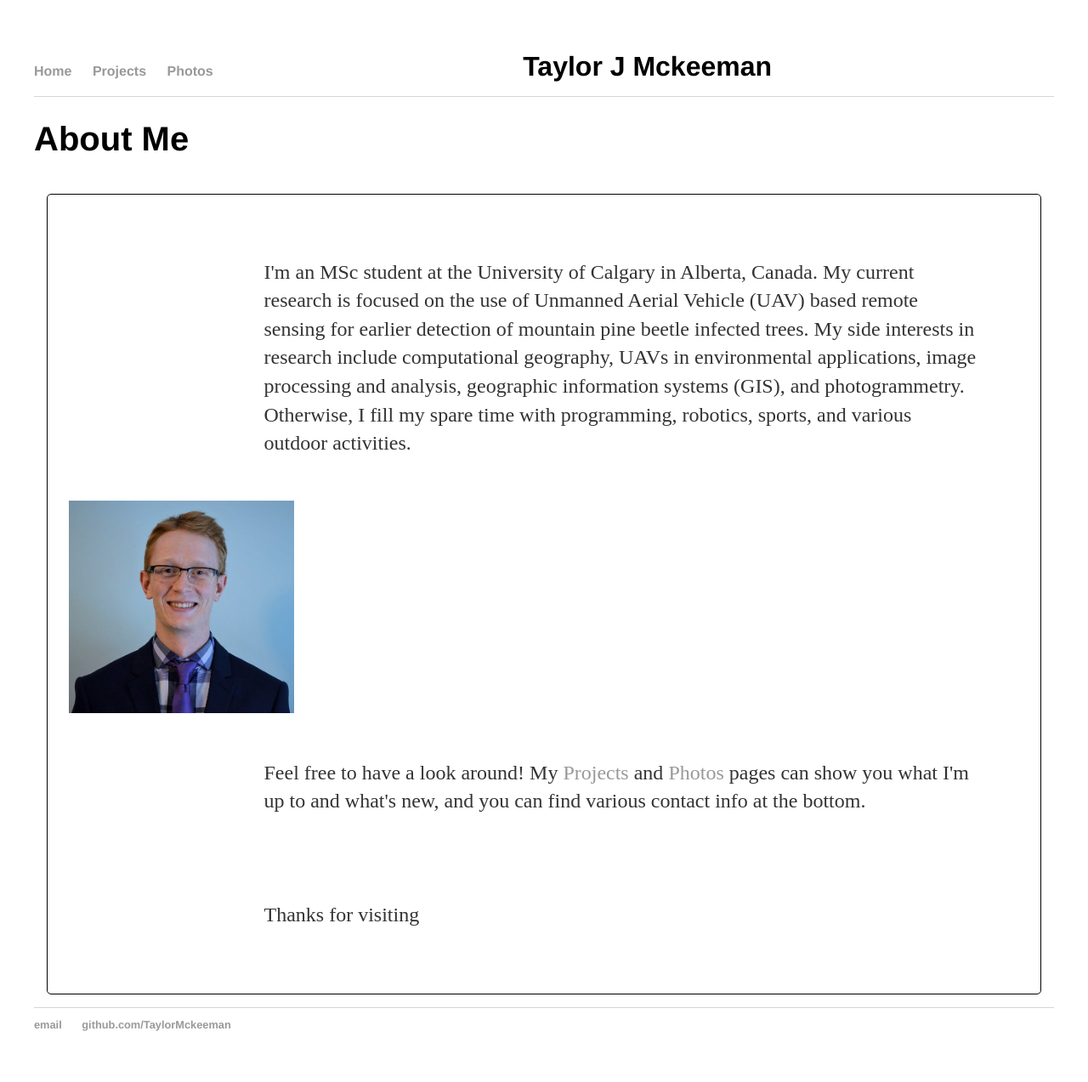
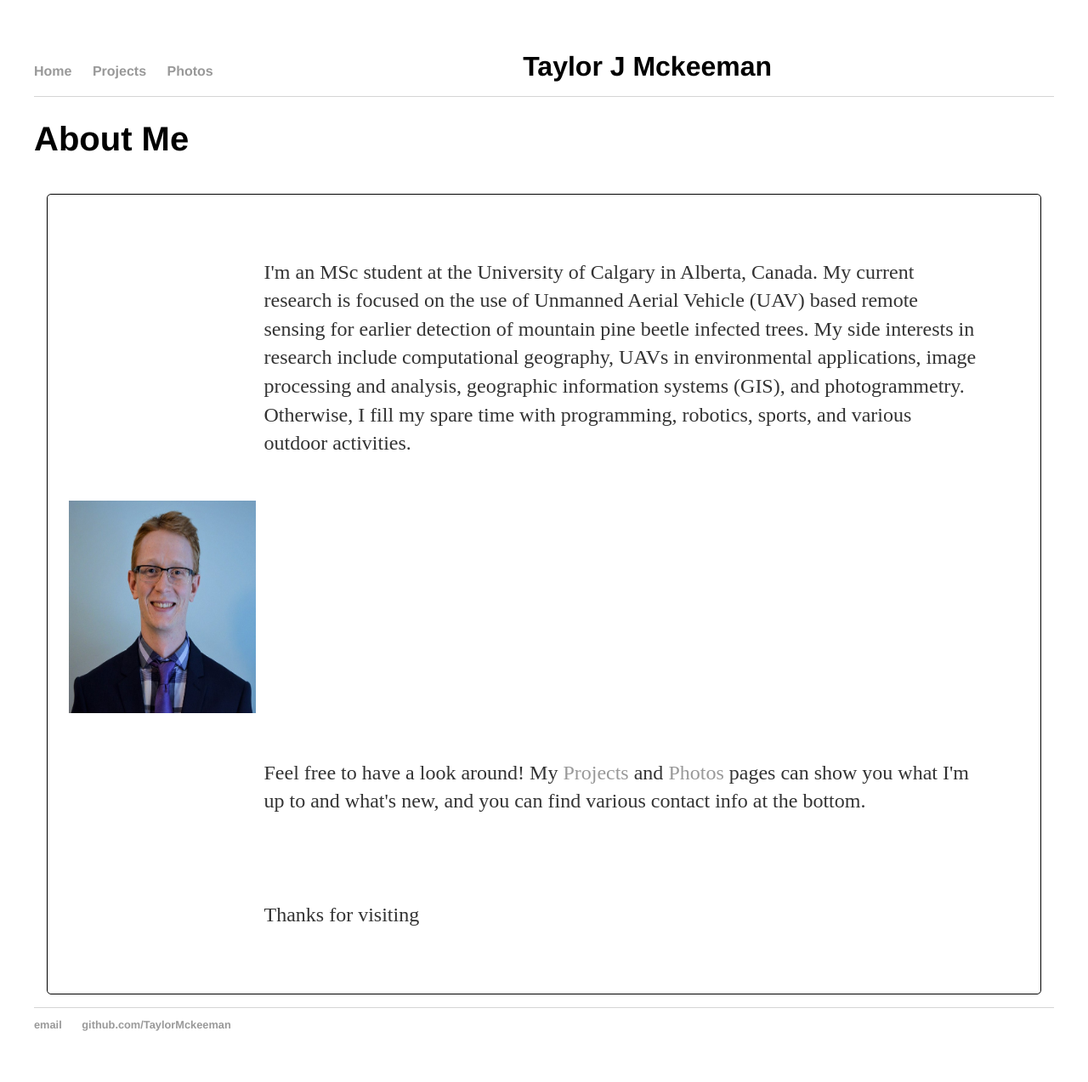
Before and after one commit to TaylorMckeeman/TaylorMckeeman.github.io, a Jekyll site: the page built from index.html, in a window 1280 px wide. Shown: the whole page at 85% size. Built offline with Jekyll 4.4.1, drawn with Linux system fonts in a browser that asks for light colours.

Commit message:
Update index.html

```diff
--- a/index.html
+++ b/index.html
@@ -8,7 +8,7 @@ title: Taylor Mckeeman
 		Aerial Vehicle (UAV) based remote sensing for earlier detection of mountain pine beetle infected trees. My side interests in research
 		include computational geography, UAVs in environmental applications, image processing and analysis, geographic information systems (GIS), and photogrammetry.
 		Otherwise, I fill my spare time with programming, robotics, sports, and various outdoor activities.</p>
-	<img src="/resources/t.jpg" width="265" height="250"/>
+	<img src="/resources/t.jpg" width="220" height="250"/>
 	<p> Feel free to have a look around! My <a href="/projects.html">Projects</a> and <a href="/photos.html">Photos</a> pages can show you what
 		I'm up to and what's new, and you can find various contact info at the bottom.</p>
 	<p>Thanks for visiting</p>
```
